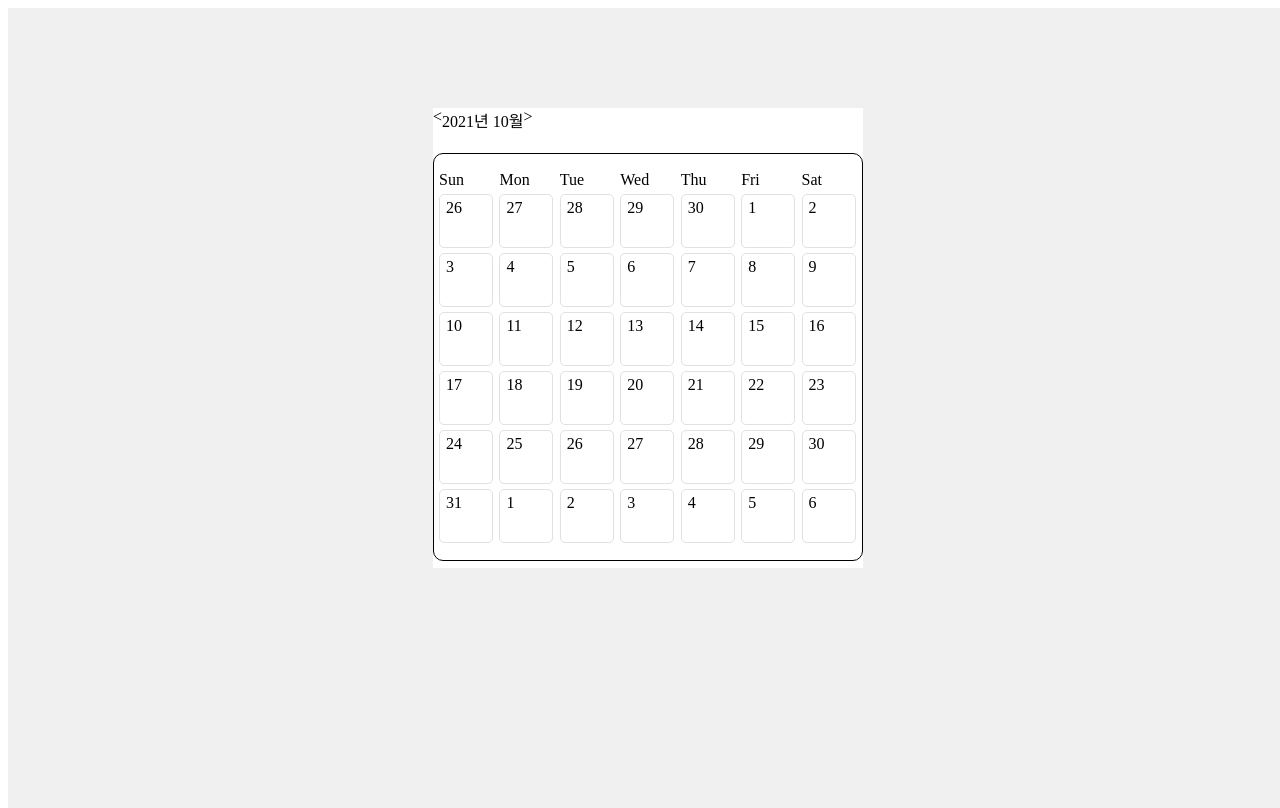
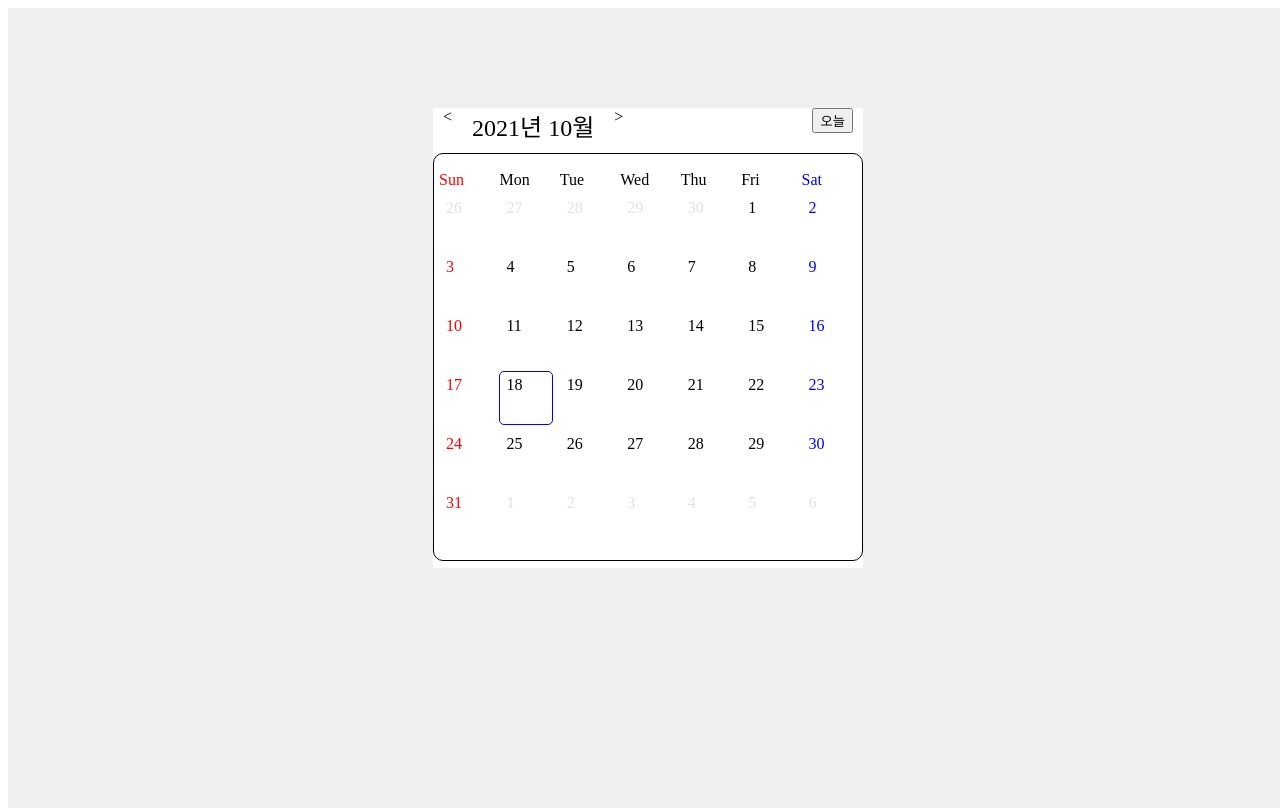
Before and after one commit to sunpl13/Calendar, a React (Create React App) app: page / in a window 1280 px wide. Built offline with nearby package versions, Linux system fonts and the light colour scheme.

Commit message:
기능 구현

```diff
--- a/src/Calendar/Build.js
+++ b/src/Calendar/Build.js
@@ -1,13 +1,12 @@
 export default function Build(value) {
-  const startDay = value.clone().startOf("month").startOf("week"); //시작일
-  console.log(startDay);
-  const endDay = value.clone().endOf("month").endOf("week"); //마지막일
-  console.log(endDay);
+  const startDay = value.clone().startOf("month").startOf("week"); //매월 1일 주의 시작일
+  const endDay = value.clone().endOf("month").endOf("week"); //한 달 마지막주의 마지말 날
 
   const day = startDay.clone().subtract(1, "day");
-  console.log(day);
   const calendar = [];
+  const nextWeek = [];
 
+  //시작일부터 끝일까지 배열에 담기
   while (day.isBefore(endDay, "day")) {
     calendar.push(
       Array(7)
@@ -15,5 +14,14 @@ export default function Build(value) {
         .map(() => day.add(1, "day").clone())
     );
   }
+
+  //6주로 맞추기
+  if (calendar.length < 6) {
+    for (let i = 0; i < 7; i++) {
+      nextWeek[i] = endDay.clone().add(i + 1, "days");
+    }
+
+    calendar.push(nextWeek);
+  }
   return calendar;
 }
--- a/src/Calendar/Calendar.js
+++ b/src/Calendar/Calendar.js
@@ -11,7 +11,7 @@ function Calendar() {
   return (
     <div className="Calendar">
       <div className="cal_header">
-        <Header value={state} setvalue={setstate} />
+        <Header value={state} setvalue={setstate} moment={moment} />
       </div>
       <div className="cal_body">
         <CalendarBody value={state} setvalue={setstate} />
--- a/src/Calendar/CalendarBody.js
+++ b/src/Calendar/CalendarBody.js
@@ -5,32 +5,90 @@ function CalendarBody(props) {
   const { value, setvalue } = props;
   const [calendar, setcalendar] = useState([]); //달력 몸체 배열 생성
   const date = ["Sun", "Mon", "Tue", "Wed", "Thu", "Fri", "Sat"];
+  const today = value.format("YYYYMMDD");
 
   useEffect(() => {
     setcalendar(Build(value));
   }, [value]);
 
-  console.log(calendar);
+  //클래스명 지정을 위한 함수 (토,일 색칠하기)
+  const name = (idx) => {
+    if (idx === 0) {
+      return " sun";
+    } else if (idx === 6) {
+      return " sat";
+    } else {
+      return "";
+    }
+  };
 
   const calendarbody = calendar.map(
     //한 달짜리 배열
-    (week, id) => (
-      <div className="month" key={id}>
-        {/* 일로 바꾸기 */}
-        {week.map((item, idx) => (
-          <div key={idx} className="day_container">
-            <div className="day">{item.format("D").toString()}</div>
-          </div>
-        ))}
-      </div>
-    )
+    (week, id) => {
+      return (
+        <div className="month" key={id}>
+          {/* 일로 바꾸기 */}
+          {week.map((item, idx) => {
+            //내가 선택한 날
+            if (today === item.format("YYYYMMDD")) {
+              return (
+                <div
+                  key={idx}
+                  className="selected"
+                  onClick={() => {
+                    setvalue(item);
+                  }}
+                >
+                  <div className={"day" + name(idx)}>
+                    {item.format("D").toString()}
+                  </div>
+                </div>
+              );
+            } else if (value.format("MM") !== item.format("MM")) {
+              //이번달에 있는 날짜가 아니라면 색을 회색으로
+              return (
+                <div
+                  key={idx}
+                  className="day_container"
+                  onClick={() => {
+                    setvalue(item);
+                  }}
+                >
+                  <div className={"day not_day" + name(idx)}>
+                    {item.format("D").toString()}
+                  </div>
+                </div>
+              );
+            } else {
+              return (
+                <div
+                  key={idx}
+                  className="day_container"
+                  onClick={() => {
+                    setvalue(item);
+                  }}
+                >
+                  <div className={"day" + name(idx)}>
+                    {item.format("D").toString()}
+                  </div>
+                </div>
+              );
+            }
+          })}
+        </div>
+      );
+    }
   );
 
   return (
     <div className="Calendar_Body">
       <div className="weekName">
-        {date.map((item) => {
-          return <div>{item}</div>;
+        {date.map((item, idx) => {
+          return (
+            <div key={idx} className={name(idx)}>
+              {item}
+            </div>
+          );
         })}
       </div>
       {calendarbody}
--- a/src/Calendar/Header.js
+++ b/src/Calendar/Header.js
@@ -2,8 +2,7 @@ import React from "react";
 import "../Scss/calendar.scss";
 
 function Header(props) {
-  const { value, setvalue } = props; //비구조할당
-  const date = new Date();
+  const { value, setvalue, moment } = props; //비구조할당
 
   function currentMonth() {
     //이번달
@@ -22,25 +21,21 @@ function Header(props) {
     return value.clone().add(1, "month");
   }
 
-  function thisMonth() {
-    return value.isSame(date, "month");
-  }
-
   return (
     <div className="Header">
+      <div className="info">
         <div className="prev" onClick={() => setvalue(prevMonth())}>
-        {!thisMonth() ? (
-          <span class="active">&lt; </span>
-        ) : (
-          <span class="deactive">&lt; </span>
-        )}
+          <span className="active">&lt; </span>
         </div>
         <div className="current">
           {currentYear()}년 {currentMonth()}월
         </div>
         <div className="next" onClick={() => setvalue(nextMonth())}>
-        {" "}
           &gt;
+        </div>
+      </div>
+      <div className="return_btn">
+        <button onClick={() => setvalue(moment())}>오늘</button>
       </div>
     </div>
   );
--- a/src/Scss/calendar.scss
+++ b/src/Scss/calendar.scss
@@ -1,3 +1,6 @@
+//색 정의하기
+//selcted 함수로 정해놓기
+
 .Calendar {
   width: 430px;
   height: 460px;
@@ -18,6 +21,27 @@
   width: 430px;
   height: 45px;
   display: flex;
+  justify-content: space-between;
+  .info {
+    display: flex;
+  }
+
+  .prev {
+    margin-left: 10px;
+    cursor: pointer;
+  }
+
+  .current {
+    margin: 0 20px;
+    font-size: 1.5rem;
+    font-weight: 400;
+  }
+  .next {
+    cursor: pointer;
+  }
+  .return_btn {
+    margin-right: 10px;
+  }
 }
 
 //캘린더 몸체
@@ -41,18 +65,38 @@
     position: relative;
     margin: 5px auto;
 
+    .selected {
+      width: 50px;
+      height: 50px;
+      padding: 1px;
+      border: 1px solid blue;
+      border-radius: 5px;
+      cursor: pointer;
+    }
+
     .day_container {
       width: 50px;
       height: 50px;
       padding: 1px;
-      border: 1px solid #e1e1e1;
+      border: 1px solid white;
       border-radius: 5px;
-
-      .day {
-        display: flex;
-        margin-top: 3px;
-        margin-left: 5px;
-      }
+      cursor: pointer;
     }
   }
+
+  .sun {
+    color: red;
+  }
+  .sat {
+    color: blue;
+  }
+  .day {
+    display: flex;
+    margin-top: 3px;
+    margin-left: 5px;
+  }
+
+  .not_day {
+    color: #e2e2e2;
+  }
 }
```
Lines whose indentation alone changed are shown as unchanged.
